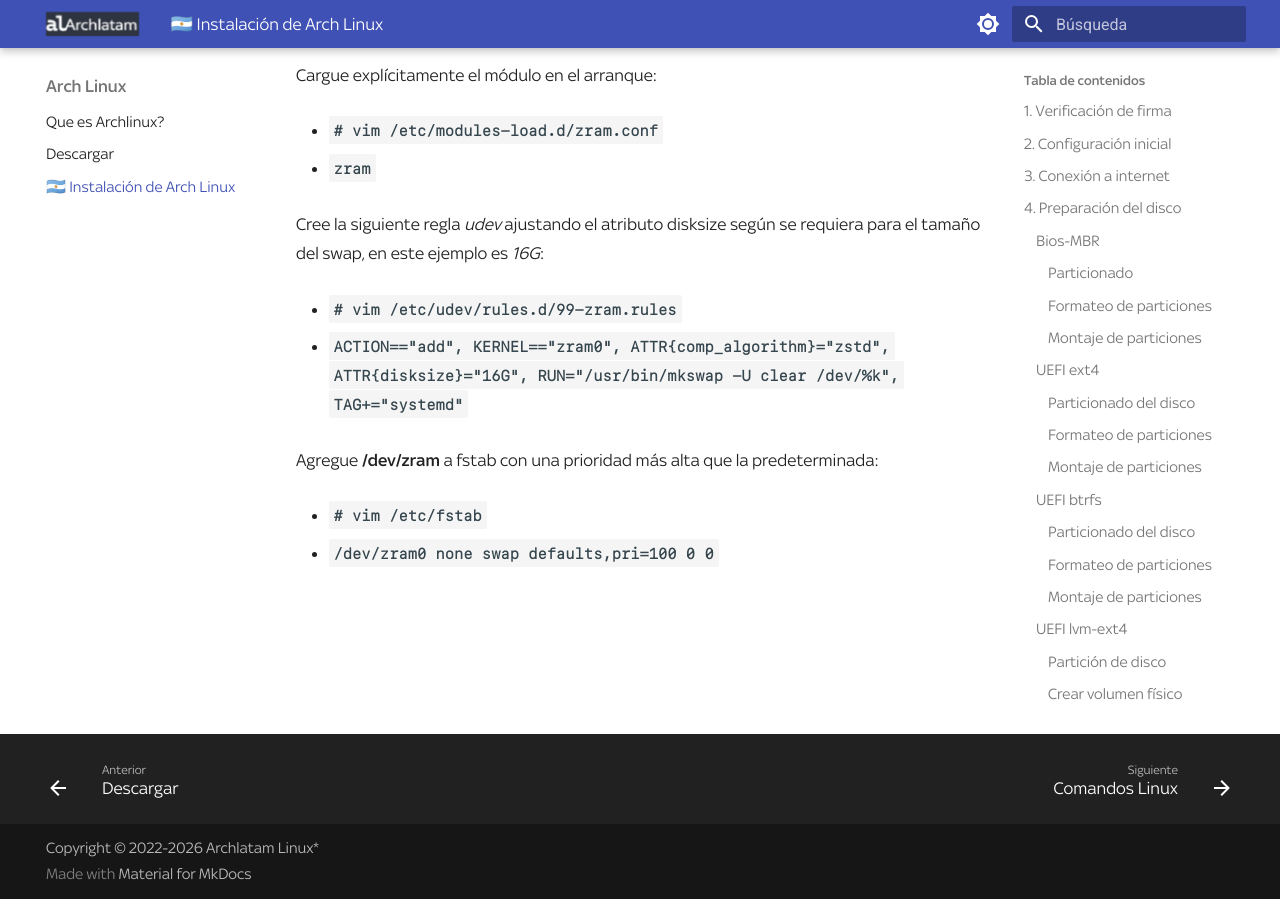
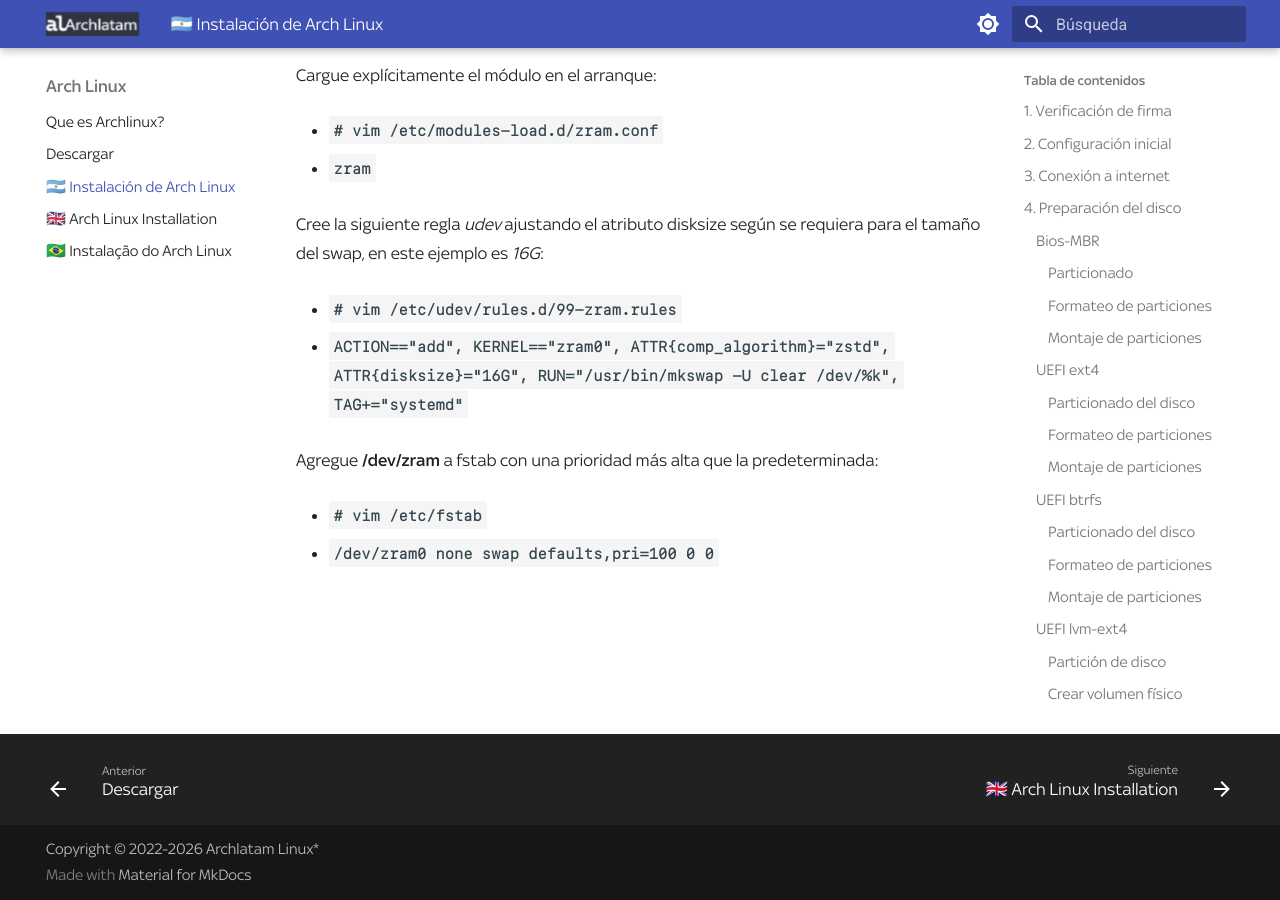
Before and after one commit to archlatam/archlatam.github.io, an MkDocs documentation site: the page built from docs/en/Archlinux-Guide/guida-es.md, in a window 1280 px wide and 900 px high, scrolled down 17363 px. Built offline with MkDocs 1.6.1 and Material for MkDocs 9.7.7, drawn with Linux system fonts in a browser that asks for light colours; some web fonts are replaced.

Commit message:
Agregar al menú las guías de instalación en inglés y portugués (Brasil)
Co-Authored-By: Claude Sonnet 5.5 <noreply@anthropic.com>
Claude-Session: https://claude.ai/code/session_01P9Wqywxju8vERwzStfEdUm

```diff
--- a/mkdocs.yml
+++ b/mkdocs.yml
@@ -8,6 +8,8 @@ nav:
        - "Que es Archlinux?": Archlinux-Guida/about-arch.md
        - "Descargar": Download/archlinux.md
        - "🇦🇷 Instalación de Arch Linux": "en/Archlinux-Guide/guida-es.md"
+       - "🇬🇧 Arch Linux Installation": "en/Archlinux-Guide/guide.md"
+       - "🇧🇷 Instalação do Arch Linux": "en/Archlinux-Guide/guida-pt.md"
 
   - "Otras guías":
        - "Comandos Linux": "Altre-Guide/comando-linux.md"
```
